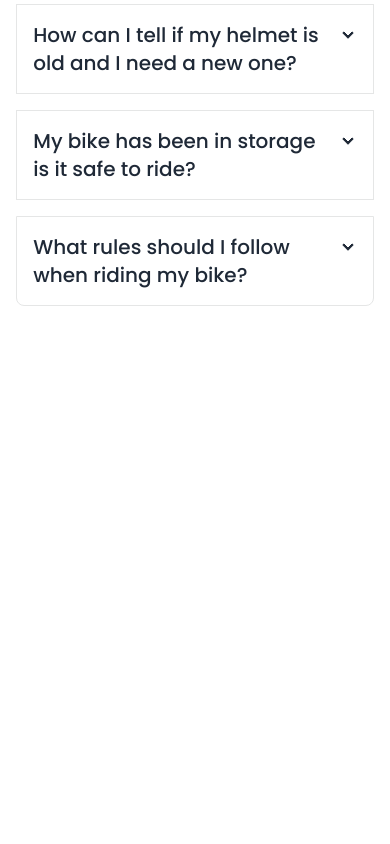
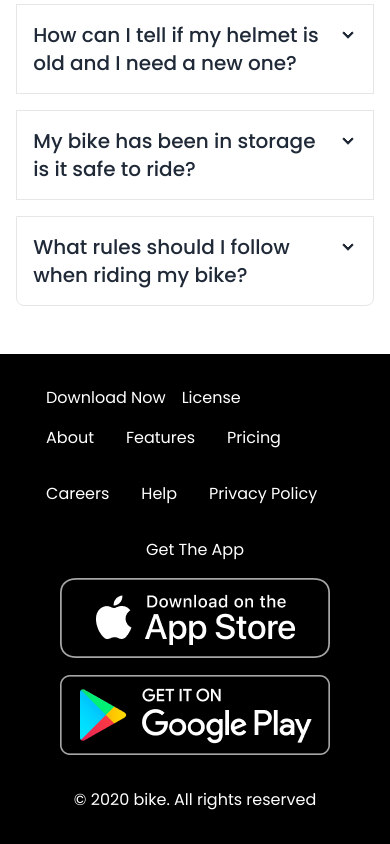
Before and after one commit to Md-Azad/biker-zone, a plain HTML site: page index.html in a window 390 px wide. Shown: the part 5350-6194 px from the top of the page. Before the commit the page ends 5704 px from the top, so only its background shows below. Drawn offline with nearby package versions, Linux system fonts and the light colour scheme.

Commit message:
footer section is completed with mobile responsiveness

```diff
--- a/index.html
+++ b/index.html
@@ -496,6 +496,32 @@
     </main>
 
     <!-- footer section -->
-    <footer></footer>
+    <footer class="bg-black text-white">
+      <div
+        class="w-11/12 mx-auto py-8 space-y-8 flex flex-col md:flex-row justify-between items-center"
+      >
+        <div class="w-10/12 space-y-4 md:space-y-8">
+          <ul class="flex gap-4">
+            <li>Download Now</li>
+            <li>License</li>
+          </ul>
+          <ul class="flex flex-wrap md:flex-nowrap gap-8">
+            <li>About</li>
+            <li>Features</li>
+            <li>Pricing</li>
+            <li>Careers</li>
+            <li>Help</li>
+            <li>Privacy Policy</li>
+          </ul>
+          <p class="hidden md:inline-block">© 2020 bike. All rights reserved</p>
+        </div>
+        <div class="space-y-4">
+          <h1 class="text-center md:text-left">Get The App</h1>
+          <img src="./images/others/ios.png" alt="" />
+          <img src="./images/others/android.png" alt="" />
+        </div>
+        <p class="md:hidden">© 2020 bike. All rights reserved</p>
+      </div>
+    </footer>
   </body>
 </html>
```
